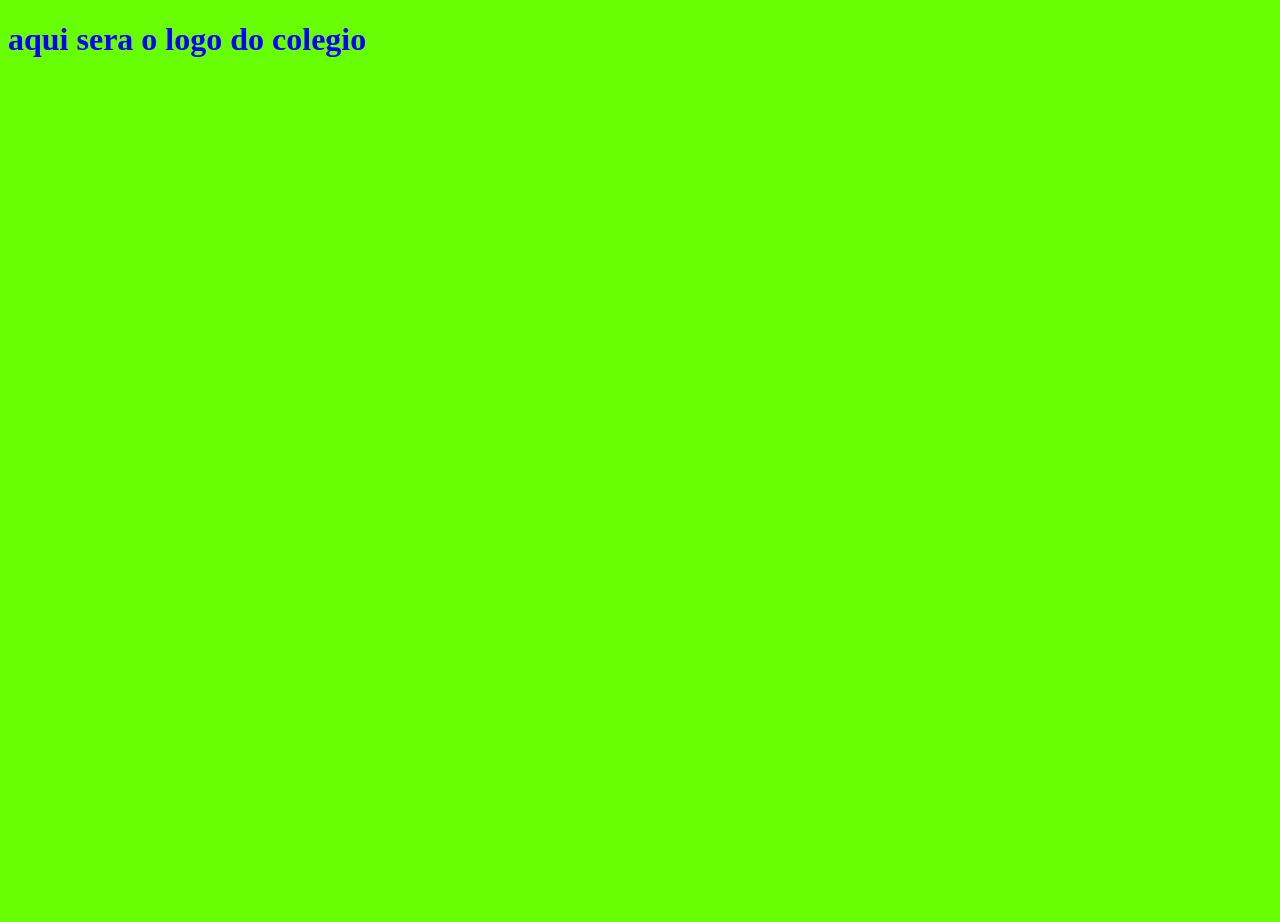
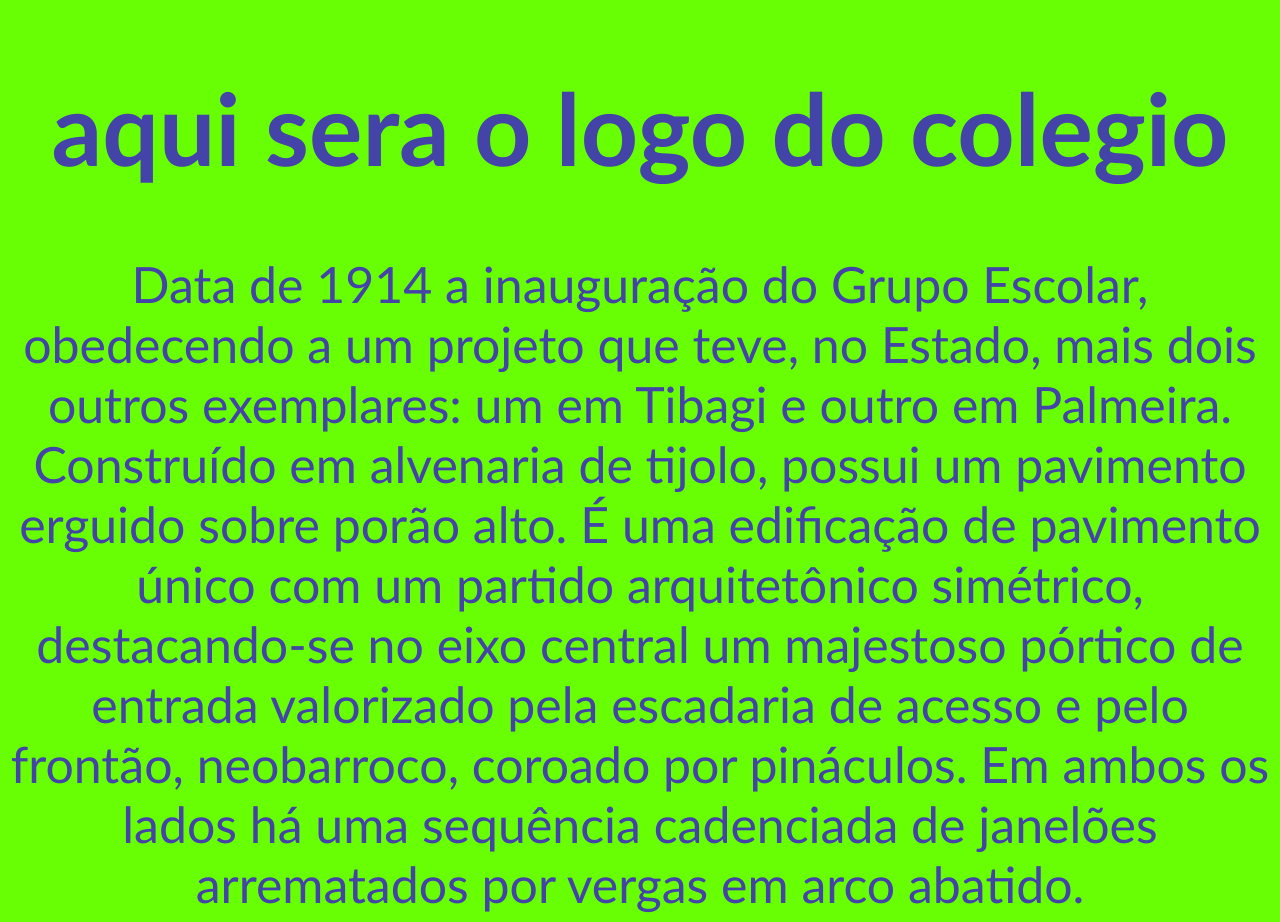
Before and after one commit to Josezinhodogral/claudino-2c, a plain HTML site: page index.html in a window 1280 px wide. Before the commit the page ends 800 px from the top, so only its background shows below. Drawn offline with Linux system fonts and the light colour scheme.

Commit message:
Add files via upload

```diff
--- a/index.html
+++ b/index.html
@@ -8,5 +8,12 @@
 </head>
 <body>
  <h1>aqui sera o logo do colegio</h1>
+
+ <h2></h2>Data de 1914 a inauguração do Grupo Escolar, obedecendo a um projeto que teve, no Estado, mais dois outros exemplares: um em Tibagi e outro em Palmeira. Construído em alvenaria de tijolo, possui um pavimento erguido sobre porão alto.
+
+
+ É uma edificação de pavimento único com um partido arquitetônico simétrico, destacando-se no eixo central um majestoso pórtico de entrada valorizado pela escadaria de acesso e pelo frontão, neobarroco, coroado por pináculos. Em ambos os lados há uma sequência cadenciada de janelões arrematados por vergas em arco abatido.
+
+
 </body>
 </html>
--- a/style.css
+++ b/style.css
@@ -1,3 +1,10 @@
 body { background-color: rgb(104, 255, 4);
-color: blue;
+color: rgb(67, 67, 168);
+font-size: 50px;
+font-family: 'Trebuchet MS', 'Lucida Sans Unicode', 'Lucida Grande', 'Lucida Sans', Arial, sans-serif;
+justify-content: center;
+justify-items: center;
+text-align: center;
+
+
 }
```
